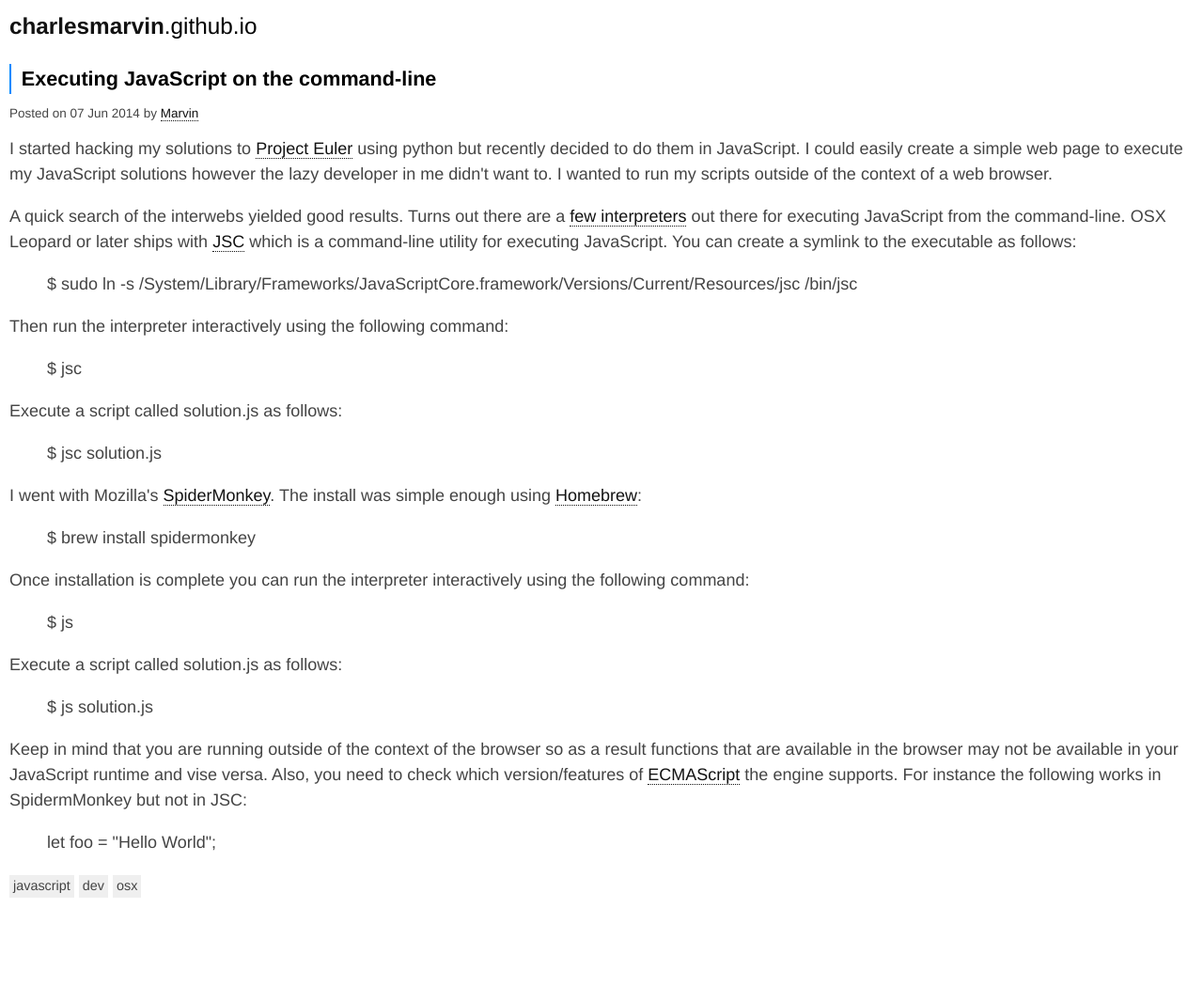
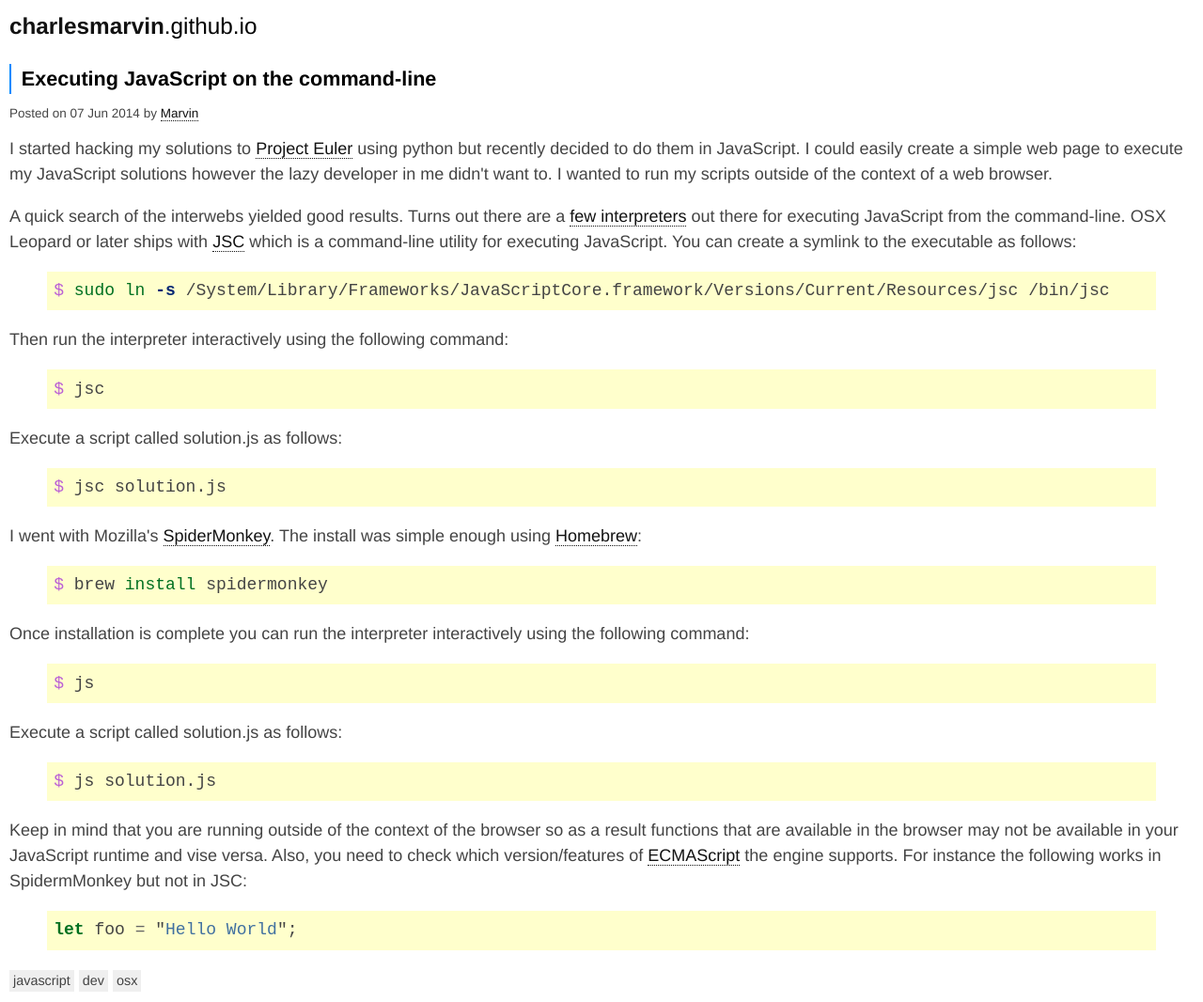
Before and after one commit to charlesmarvin/charlesmarvin.github.io, a Jekyll site: the page built from _posts/2014-06-07-javascript-on-the-command-line.html, in a window 1280 px wide. Shown: the whole page at 94% size. Built offline with Jekyll 4.4.1, drawn with Linux system fonts in a browser that asks for light colours; before the commit the page ends 965 px from its top, so only the background shows below that.

Commit message:
Fix syntak highlighting

```diff
--- a/_layouts/default.html
+++ b/_layouts/default.html
@@ -7,38 +7,8 @@
     <meta name="description" content="A Github hosted weblog by Marvin Charles">
     <meta name="author" content="Marvin Charles">
     <meta name="viewport" content="width=device-width" />
-	<style>
-	  html,body,div,span,applet,object,iframe,a,abbr,acronym,address,big,cite,code,del,dfn,em,font,img,ins,kbd,q,s,samp,small,strike,strong,sub,sup,tt,var,dl,dt,dd,ol,ul,li,h1,h2,h3,h4,h5,h6,pre,form,fieldset,input,textarea,label,legend,p,blockquote,table,caption,tbody,tfoot,thead,tr,th,td{margin:0;padding:0;border:0;outline:0;font-weight:inherit;font-style:inherit;font-size:100%;font-family:inherit;vertical-align:baseline;}body{line-height:1;color:black;background:white;}:focus{outline:0;}table{border-collapse:collapse;border-spacing:0;}caption,th,td{text-align:left;font-weight:normal;}fieldset,img{border:0;}address,caption,cite,code,dfn,em,strong,th,var{font-style:normal;font-weight:normal;}ol,ul{list-style:none;}h1,h2,h3,h4,h5,h6{font-size:100%;font-weight:normal;}blockquote:before,blockquote:after,q:before,q:after{content:"";}blockquote,q{quotes:"" "";}abbr,acronym{border:0;}
-	  body {
-          font-family: "HelveticaNeue-Light", "Helvetica Neue Light", "Helvetica Neue", Helvetica, Arial, "Lucida Grande", sans-serif;
-             font-weight: 300;
-        font-size: 18px;
-        -webkit-font-smoothing: antialiased;
-        line-height: 1.5;
-        color: #444444;
-        padding:10px;
-      }
-      @media only screen and (max-device-width: 480px) {
-        font-size: 24px;
-      }
-      h1 { font-size: 135%; font-weight:bold; color: #000; }
-      h2 { font-size: 120%; font-weight:bold; color: #000; }
-      h3 { font-size: 110%; font-weight:bold; color: #000; }
-      p { margin-bottom:1em; }
-      a { text-decoration:none; border-bottom:1px dotted; }
-      a,a:visited { color:#121212; }
-      a:hover,a:active { color:#008AFF; }
-      .title a, nav a { border-bottom:none; }
-      h1 a .no-accent { color: #000 !important; font-weight:normal !important;}
-      nav ul { list-style: none; margin:0; padding:0; }
-      i { font-family:Georgia,serif; color: #000; }
-      .title { border-left:2px solid #008AFF; padding:0em .5em; margin:1em 0em .5em 0em}
-      .copy { font-size:80%; }
-      .meta { font-size:75%; margin-bottom:1em;}
-      .post-listing { list-style:none; margin:0; padding:0; }
-      .tags { margin-top:1em; }
-      .tag-item { display:inline-block; background-color: #EFEFEF; padding: 1px 4px; font-size: 80%; }
-	</style>
+	<link rel="stylesheet" href="/css/default.css">
+	<link rel="stylesheet" href="/css/highlight.css">
   </head>
   <body>
 	<header>
--- a/_posts/2014-06-07-javascript-on-the-command-line.html
+++ b/_posts/2014-06-07-javascript-on-the-command-line.html
@@ -14,10 +14,12 @@
 {% highlight bash %}
 $ sudo ln -s /System/Library/Frameworks/JavaScriptCore.framework/Versions/Current/Resources/jsc /bin/jsc
 {% endhighlight %}
+
 Then run the interpreter interactively using the following command:
 {% highlight bash %}
 $ jsc
 {% endhighlight %}
+
 Execute a script called solution.js as follows:
 {% highlight bash %}
 $ jsc solution.js
@@ -34,6 +36,7 @@
 {% highlight bash %}
 $ js
 {% endhighlight %}
+
 Execute a script called solution.js as follows:
 {% highlight bash %}
 $ js solution.js
--- /dev/null
+++ b/css/default.css
@@ -0,0 +1,32 @@
+html,body,div,span,applet,object,iframe,a,abbr,acronym,address,big,cite,code,del,dfn,em,font,img,ins,kbd,q,s,samp,small,strike,strong,sub,sup,tt,var,dl,dt,dd,ol,ul,li,h1,h2,h3,h4,h5,h6,pre,form,fieldset,input,textarea,label,legend,p,blockquote,table,caption,tbody,tfoot,thead,tr,th,td{margin:0;padding:0;border:0;outline:0;font-weight:inherit;font-style:inherit;font-size:100%;font-family:inherit;vertical-align:baseline;}body{line-height:1;color:black;background:white;}:focus{outline:0;}table{border-collapse:collapse;border-spacing:0;}caption,th,td{text-align:left;font-weight:normal;}fieldset,img{border:0;}address,caption,cite,code,dfn,em,strong,th,var{font-style:normal;font-weight:normal;}ol,ul{list-style:none;}h1,h2,h3,h4,h5,h6{font-size:100%;font-weight:normal;}blockquote:before,blockquote:after,q:before,q:after{content:"";}blockquote,q{quotes:"" "";}abbr,acronym{border:0;}
+  body {
+      font-family: "HelveticaNeue-Light", "Helvetica Neue Light", "Helvetica Neue", Helvetica, Arial, "Lucida Grande", sans-serif;
+         font-weight: 300;
+    font-size: 18px;
+    -webkit-font-smoothing: antialiased;
+    line-height: 1.5;
+    color: #444444;
+    padding:10px;
+  }
+  @media only screen and (max-device-width: 480px) {
+    font-size: 24px;
+  }
+
+  h1 { font-size: 135%; font-weight:bold; color: #000; }
+  h2 { font-size: 120%; font-weight:bold; color: #000; }
+  h3 { font-size: 110%; font-weight:bold; color: #000; }
+  p { margin-bottom:1em; }
+  a { text-decoration:none; border-bottom:1px dotted; }
+  a,a:visited { color:#121212; }
+  a:hover,a:active { color:#008AFF; }
+  .title a, nav a { border-bottom:none; }
+  h1 a .no-accent { color: #000 !important; font-weight:normal !important;}
+  nav ul { list-style: none; margin:0; padding:0; }
+  i { font-family:Georgia,serif; color: #000; }
+  pre, code { font-family: monospace; display: inline-block; padding:.2em;}
+  .title { border-left:2px solid #008AFF; padding:0em .5em; margin:1em 0em .5em 0em}
+  .copy { font-size:80%; }
+  .meta { font-size:75%; margin-bottom:1em;}
+  .post-listing { list-style:none; margin:0; padding:0; }
+  .tags { margin-top:1em; }
+  .tag-item { display:inline-block; background-color: #EFEFEF; padding: 1px 4px; font-size: 80%; }
--- /dev/null
+++ b/css/highlight.css
@@ -0,0 +1,61 @@
+.highlight { background-color: #ffffcc }
+.c { color: #60a0b0; font-style: italic } /* Comment */
+.err { border: 1px solid #FF0000 } /* Error */
+.k { color: #007020; font-weight: bold } /* Keyword */
+.o { color: #666666 } /* Operator */
+.cm { color: #60a0b0; font-style: italic } /* Comment.Multiline */
+.cp { color: #007020 } /* Comment.Preproc */
+.c1 { color: #60a0b0; font-style: italic } /* Comment.Single */
+.cs { color: #60a0b0; background-color: #fff0f0 } /* Comment.Special */
+.gd { color: #A00000 } /* Generic.Deleted */
+.ge { font-style: italic } /* Generic.Emph */
+.gr { color: #FF0000 } /* Generic.Error */
+.gh { color: #000080; font-weight: bold } /* Generic.Heading */
+.gi { color: #00A000 } /* Generic.Inserted */
+.go { color: #888888 } /* Generic.Output */
+.gp { color: #c65d09; font-weight: bold } /* Generic.Prompt */
+.gs { font-weight: bold } /* Generic.Strong */
+.gu { color: #800080; font-weight: bold } /* Generic.Subheading */
+.gt { color: #0044DD } /* Generic.Traceback */
+.kc { color: #007020; font-weight: bold } /* Keyword.Constant */
+.kd { color: #007020; font-weight: bold } /* Keyword.Declaration */
+.kn { color: #007020; font-weight: bold } /* Keyword.Namespace */
+.kp { color: #007020 } /* Keyword.Pseudo */
+.kr { color: #007020; font-weight: bold } /* Keyword.Reserved */
+.kt { color: #902000 } /* Keyword.Type */
+.m { color: #40a070 } /* Literal.Number */
+.s { color: #4070a0 } /* Literal.String */
+.na { color: #4070a0 } /* Name.Attribute */
+.nb { color: #007020 } /* Name.Builtin */
+.nc { color: #0e84b5; font-weight: bold } /* Name.Class */
+.no { color: #60add5 } /* Name.Constant */
+.nd { color: #555555; font-weight: bold } /* Name.Decorator */
+.ni { color: #d55537; font-weight: bold } /* Name.Entity */
+.ne { color: #007020 } /* Name.Exception */
+.nf { color: #06287e } /* Name.Function */
+.nl { color: #002070; font-weight: bold } /* Name.Label */
+.nn { color: #0e84b5; font-weight: bold } /* Name.Namespace */
+.nt { color: #062873; font-weight: bold } /* Name.Tag */
+.nv { color: #bb60d5 } /* Name.Variable */
+.ow { color: #007020; font-weight: bold } /* Operator.Word */
+.w { color: #bbbbbb } /* Text.Whitespace */
+.mf { color: #40a070 } /* Literal.Number.Float */
+.mh { color: #40a070 } /* Literal.Number.Hex */
+.mi { color: #40a070 } /* Literal.Number.Integer */
+.mo { color: #40a070 } /* Literal.Number.Oct */
+.sb { color: #4070a0 } /* Literal.String.Backtick */
+.sc { color: #4070a0 } /* Literal.String.Char */
+.sd { color: #4070a0; font-style: italic } /* Literal.String.Doc */
+.s2 { color: #4070a0 } /* Literal.String.Double */
+.se { color: #4070a0; font-weight: bold } /* Literal.String.Escape */
+.sh { color: #4070a0 } /* Literal.String.Heredoc */
+.si { color: #70a0d0; font-style: italic } /* Literal.String.Interpol */
+.sx { color: #c65d09 } /* Literal.String.Other */
+.sr { color: #235388 } /* Literal.String.Regex */
+.s1 { color: #4070a0 } /* Literal.String.Single */
+.ss { color: #517918 } /* Literal.String.Symbol */
+.bp { color: #007020 } /* Name.Builtin.Pseudo */
+.vc { color: #bb60d5 } /* Name.Variable.Class */
+.vg { color: #bb60d5 } /* Name.Variable.Global */
+.vi { color: #bb60d5 } /* Name.Variable.Instance */
+.il { color: #40a070 } /* Literal.Number.Integer.Long */
```
